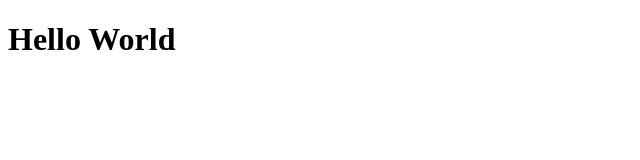
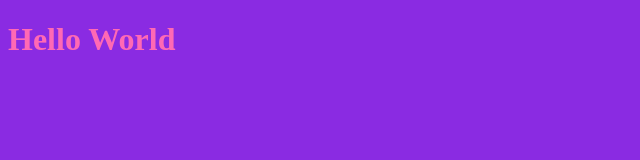
Before and after one commit to Rakibul440/Netflix-CLone, a plain HTML site: page index.html in a window 1280 px wide. Shown: the whole page, without its empty margins (0-640 px from the left). Drawn offline with Linux system fonts and the light colour scheme.

Commit message:
Link to css file

```diff
--- a/index.html
+++ b/index.html
@@ -4,6 +4,7 @@
     <meta charset="UTF-8">
     <meta name="viewport" content="width=device-width, initial-scale=1.0">
     <title>Netflix</title>
+    <link rel="stylesheet" href="./style.css/styles.css">
 </head>
 <body>
     <h1>Hello World</h1>
```
